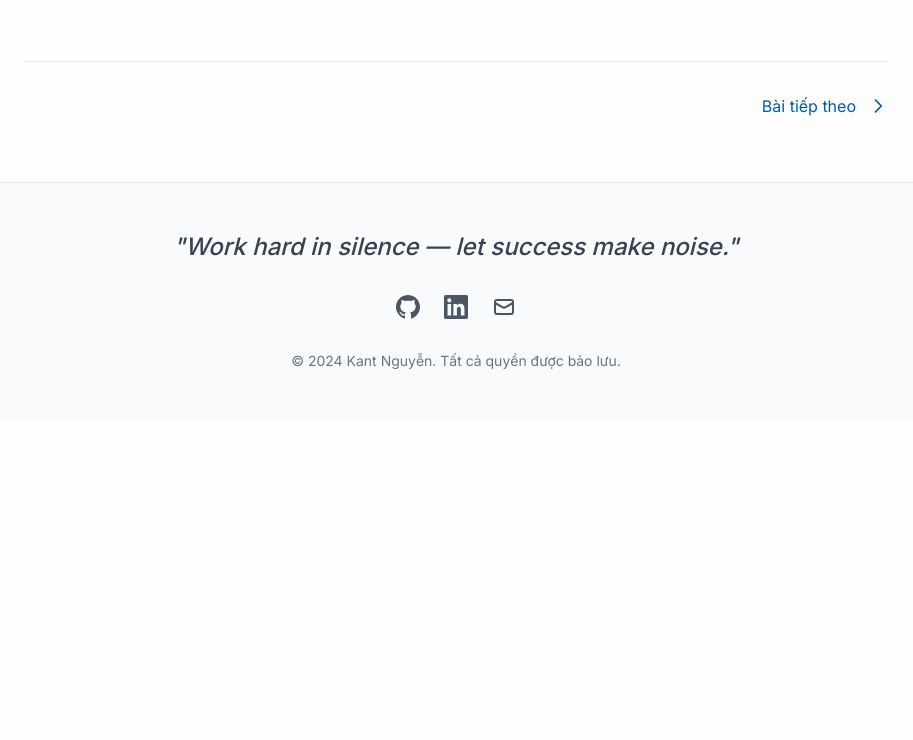
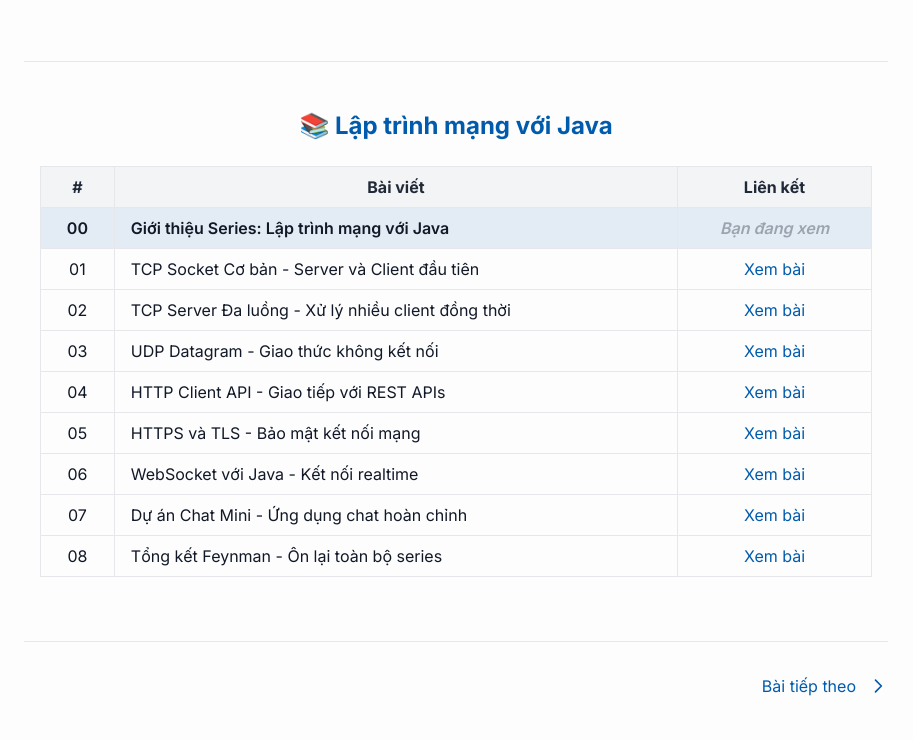
Before and after one commit to KhoiNguyendes23/Kant_Nguyen_Astro_Blog, an Astro site: page /Kant_Nguyen_Astro_Blog/blog/00-intro-environment in a window 1280 px wide. Shown: the part 5180-5920 px from the top of the page, without its empty margins (184-1097 px from the left). Before the commit the page ends 5599 px from the top, so only its background shows below. Built offline with nearby package versions, Linux system fonts and the light colour scheme; Astro itself is replaced by a stand-in of ours.

Commit message:
Update blog slug page with Series Overview, navigation fixes, and GitHub Pages base path support

```diff
--- a/src/content/config.ts
+++ b/src/content/config.ts
@@ -1,7 +1,7 @@
-import { defineCollection, z } from 'astro:content';
+import { defineCollection, z } from "astro:content";
 
 const posts = defineCollection({
-  type: 'content',
+  type: "content",
   schema: z.object({
     title: z.string(),
     description: z.string(),
@@ -14,7 +14,7 @@ const posts = defineCollection({
 });
 
 const javaNetworkSeries = defineCollection({
-  type: 'content',
+  type: "content",
   schema: z.object({
     title: z.string(),
     description: z.string(),
@@ -27,7 +27,7 @@ const javaNetworkSeries = defineCollection({
 });
 
 const javascriptNetworkSeries = defineCollection({
-  type: 'content',
+  type: "content",
   schema: z.object({
     title: z.string(),
     description: z.string(),
@@ -40,7 +40,7 @@ const javascriptNetworkSeries = defineCollection({
 });
 
 export const collections = {
-  'posts': posts,
-  'java-network-series': javaNetworkSeries,
-  'javascript-network-series': javascriptNetworkSeries,
+  posts: posts,
+  "java-network-series": javaNetworkSeries,
+  "javascript-network-series": javascriptNetworkSeries,
 };
--- a/src/content/java-network-series/00-intro-environment.md
+++ b/src/content/java-network-series/00-intro-environment.md
@@ -12,17 +12,17 @@ next: "./01-tcp-socket-basic.md"
 
 <div class="series-table">
 
-| # | Bài viết | Liên kết |
-|:-:|:---------------------------|:------------------------------|
-| 00 | Giới thiệu & Chuẩn bị môi trường | [00-intro-environment](./00-intro-environment.md) |
-| 01 | TCP Socket cơ bản | [01-tcp-socket-basic](./01-tcp-socket-basic.md) |
-| 02 | TCP Server đa luồng | [02-tcp-multithreaded-server](./02-tcp-multithreaded-server.md) |
-| 03 | Lập trình mạng với UDP | [03-udp-datagram](./03-udp-datagram.md) |
-| 04 | Java 11 HttpClient | [04-httpclient-api](./04-httpclient-api.md) |
-| 05 | HTTPS và TLS | [05-https-tls](./05-https-tls.md) |
-| 06 | WebSocket trong Java | [06-websocket-java](./06-websocket-java.md) |
-| 07 | Ứng dụng chat mini | [07-chat-mini-project](./07-chat-mini-project.md) |
-| 08 | Tổng kết & Feynman Review | [08-summary-feynman](./08-summary-feynman.md) |
+|  #  | Bài viết                         | Liên kết                                                        |
+| :-: | :------------------------------- | :-------------------------------------------------------------- |
+| 00  | Giới thiệu & Chuẩn bị môi trường | [00-intro-environment](./00-intro-environment.md)               |
+| 01  | TCP Socket cơ bản                | [01-tcp-socket-basic](./01-tcp-socket-basic.md)                 |
+| 02  | TCP Server đa luồng              | [02-tcp-multithreaded-server](./02-tcp-multithreaded-server.md) |
+| 03  | Lập trình mạng với UDP           | [03-udp-datagram](./03-udp-datagram.md)                         |
+| 04  | Java 11 HttpClient               | [04-httpclient-api](./04-httpclient-api.md)                     |
+| 05  | HTTPS và TLS                     | [05-https-tls](./05-https-tls.md)                               |
+| 06  | WebSocket trong Java             | [06-websocket-java](./06-websocket-java.md)                     |
+| 07  | Ứng dụng chat mini               | [07-chat-mini-project](./07-chat-mini-project.md)               |
+| 08  | Tổng kết & Feynman Review        | [08-summary-feynman](./08-summary-feynman.md)                   |
 
 </div>
 
@@ -31,6 +31,7 @@ next: "./01-tcp-socket-basic.md"
 Chào mừng bạn đến với series **"Lập trình mạng với Java"**! Trong series này, chúng ta sẽ cùng nhau khám phá cách Java xử lý các kết nối mạng, từ những khái niệm cơ bản nhất như TCP Socket đến những ứng dụng phức tạp như WebSocket và HTTPS.
 
 Bạn sẽ học được cách:
+
 - Tạo server và client sử dụng TCP/UDP
 - Xây dựng ứng dụng chat đa luồng
 - Làm việc với HTTP Client API
@@ -77,10 +78,12 @@ public class HelloWorldSocket {
 **Cài đặt môi trường:**
 
 1. **JDK 17**: Java Development Kit phiên bản 17 trở lên
+
    - Download từ [Oracle](https://www.oracle.com/java/technologies/downloads/) hoặc [OpenJDK](https://openjdk.org/)
    - Cài đặt và cấu hình JAVA_HOME
 
 2. **IntelliJ IDEA**: IDE chuyên nghiệp cho Java
+
    - Community Edition miễn phí
    - Hỗ trợ debugging mạnh mẽ
    - Tích hợp Git và Maven/Gradle
@@ -91,6 +94,7 @@ public class HelloWorldSocket {
    - Phù hợp cho người mới bắt đầu
 
 **Giải thích code:**
+
 - `Socket socket = new Socket("localhost", 8080)`: Tạo kết nối TCP đến địa chỉ localhost port 8080
 - `socket.close()`: Đóng kết nối để giải phóng tài nguyên
 - `IOException`: Xử lý lỗi khi không thể kết nối
--- a/src/pages/blog/[...slug].astro
+++ b/src/pages/blog/[...slug].astro
@@ -4,6 +4,7 @@ import Navbar from '../../components/Navbar.astro';
 import Footer from '../../components/Footer.astro';
 import { getCollection } from 'astro:content';
 
+// === Lấy tất cả bài viết từ nhiều collection ===
 export async function getStaticPaths() {
   const allPosts = await Promise.all([
     getCollection('posts'),
@@ -19,6 +20,17 @@ export async function getStaticPaths() {
 
 const { post } = Astro.props;
 const { Content } = await post.render();
+
+// === Hàm xử lý link (chuyển ./01-x.md -> /blog/[series]/01-x/) ===
+function normalizeLink(link) {
+  if (!link) return null;
+  const collection = post.collection ?? 'posts';
+  const clean = link.replace('./', '').replace('.md', '').replace(/^\//, '');
+  return `/Kant_Nguyen_Astro_Blog/blog/${collection}/${clean}/`;
+}
+
+const prevLink = normalizeLink(post.data.prev);
+const nextLink = normalizeLink(post.data.next);
 ---
 
 <BaseLayout title={`${post.data.title} - Kant Nguyễn`}>
@@ -48,7 +60,7 @@ const { Content } = await post.render();
           </div>
 
           <div class="flex flex-wrap justify-center gap-2 mt-6">
-            {post.data.tags.map(tag => (
+            {post.data.tags?.map(tag => (
               <span class="px-3 py-1 bg-gray-100 dark:bg-gray-700 text-gray-700 dark:text-gray-300 text-sm rounded-md">
                 {tag}
               </span>
@@ -65,31 +77,83 @@ const { Content } = await post.render();
           <Content />
         </article>
 
+        <!-- Series Overview Section -->
+        {post.data.series && (
+          <section class="mt-16 mb-8 pt-12 border-t border-gray-200 dark:border-gray-700">
+            <div class="max-w-4xl mx-auto px-4">
+              <h2 class="text-2xl font-bold mb-6 text-center text-primary">
+                📚 {post.data.series}
+              </h2>
+              {
+                await getCollection(post.collection).then(allSeries => {
+                  const sorted = allSeries.sort((a, b) => a.slug.localeCompare(b.slug));
+                  return (
+                    <div class="overflow-x-auto">
+                      <table class="min-w-full border border-gray-200 dark:border-gray-700 text-sm md:text-base">
+                        <thead class="bg-gray-100 dark:bg-gray-800 text-gray-800 dark:text-gray-200">
+                          <tr>
+                            <th class="px-4 py-2 border">#</th>
+                            <th class="px-4 py-2 border">Bài viết</th>
+                            <th class="px-4 py-2 border">Liên kết</th>
+                          </tr>
+                        </thead>
+                        <tbody>
+                          {
+                            sorted.map((item, i) => {
+                              const isActive = item.slug === post.slug;
+                              return (
+                                <tr
+                                  class={`${isActive ? 'bg-primary/10 dark:bg-primary/20 font-semibold' : 'hover:bg-gray-50 dark:hover:bg-gray-800'} transition-colors`}
+                                >
+                                  <td class="border px-4 py-2 text-center">{String(i).padStart(2, '0')}</td>
+                                  <td class="border px-4 py-2">{item.data.title}</td>
+                                  <td class="border px-4 py-2 text-center">
+                                    {isActive ? (
+                                      <span class="text-gray-400 italic">Bạn đang xem</span>
+                                    ) : (
+                                      <a
+                                        href={`/Kant_Nguyen_Astro_Blog/blog/${post.collection}/${item.slug}/`}
+                                        class="text-primary hover:text-primary/80 transition-colors"
+                                      >
+                                        Xem bài
+                                      </a>
+                                    )}
+                                  </td>
+                                </tr>
+                              );
+                            })
+                          }
+                        </tbody>
+                      </table>
+                    </div>
+                  );
+                })
+              }
+            </div>
+          </section>
+        )}
+
         <!-- Navigation -->
-        {(post.data.prev || post.data.next) && (
+        {(prevLink || nextLink) && (
           <div class="mt-16 pt-8 border-t border-gray-200 dark:border-gray-700">
             <div class="flex justify-between items-center">
-              {post.data.prev ? (
-                <a href={post.data.prev} class="flex items-center space-x-3 text-primary hover:text-primary/80 transition-colors">
+              {prevLink ? (
+                <a href={prevLink} class="flex items-center space-x-3 text-primary hover:text-primary/80 transition-colors">
                   <svg class="w-5 h-5" fill="none" stroke="currentColor" viewBox="0 0 24 24">
                     <path stroke-linecap="round" stroke-linejoin="round" stroke-width="2" d="M15 19l-7-7 7-7"></path>
                   </svg>
                   <span>Bài trước</span>
                 </a>
-              ) : (
-                <div></div>
-              )}
+              ) : <div></div>}
 
-              {post.data.next ? (
-                <a href={post.data.next} class="flex items-center space-x-3 text-primary hover:text-primary/80 transition-colors">
+              {nextLink ? (
+                <a href={nextLink} class="flex items-center space-x-3 text-primary hover:text-primary/80 transition-colors">
                   <span>Bài tiếp theo</span>
                   <svg class="w-5 h-5" fill="none" stroke="currentColor" viewBox="0 0 24 24">
                     <path stroke-linecap="round" stroke-linejoin="round" stroke-width="2" d="M9 5l7 7-7 7"></path>
                   </svg>
                 </a>
-              ) : (
-                <div></div>
-              )}
+              ) : <div></div>}
             </div>
           </div>
         )}
@@ -101,40 +165,12 @@ const { Content } = await post.render();
 </BaseLayout>
 
 <style>
-  .prose {
-    color: rgb(55 65 81);
-  }
-
-  .dark .prose {
-    color: rgb(209 213 219);
-  }
-
-  .prose h1, .prose h2, .prose h3, .prose h4, .prose h5, .prose h6 {
-    color: rgb(17 24 39);
-  }
-
-  .dark .prose h1, .dark .prose h2, .dark .prose h3, .dark .prose h4, .dark .prose h5, .dark .prose h6 {
-    color: rgb(243 244 246);
-  }
-
-  .prose code {
-    background-color: rgb(243 244 246);
-    padding: 0.125rem 0.25rem;
-    border-radius: 0.25rem;
-    font-size: 0.875em;
-  }
-
-  .dark .prose code {
-    background-color: rgb(55 65 81);
-  }
-
-  .prose pre {
-    background-color: rgb(17 24 39);
-    color: rgb(243 244 246);
-  }
-
-  .prose blockquote {
-    border-left-color: rgb(99 102 241);
-    background-color: rgb(99 102 241 / 0.05);
-  }
+  .prose { color: rgb(55 65 81); }
+  .dark .prose { color: rgb(209 213 219); }
+  .prose h1, .prose h2, .prose h3, .prose h4, .prose h5, .prose h6 { color: rgb(17 24 39); }
+  .dark .prose h1, .dark .prose h2, .dark .prose h3, .dark .prose h4, .dark .prose h5, .dark .prose h6 { color: rgb(243 244 246); }
+  .prose code { background-color: rgb(243 244 246); padding: 0.125rem 0.25rem; border-radius: 0.25rem; font-size: 0.875em; }
+  .dark .prose code { background-color: rgb(55 65 81); }
+  .prose pre { background-color: rgb(17 24 39); color: rgb(243 244 246); }
+  .prose blockquote { border-left-color: rgb(99 102 241); background-color: rgb(99 102 241 / 0.05); }
 </style>
--- a/src/styles/global.css
+++ b/src/styles/global.css
@@ -180,7 +180,7 @@ body {
 @media (prefers-color-scheme: dark) {
   .series-table table {
     background: linear-gradient(180deg, #1b1f24 0%, #222a34 100%);
-    box-shadow: 0 4px 12px rgba(0,0,0,0.3);
+    box-shadow: 0 4px 12px rgba(0, 0, 0, 0.3);
   }
   .series-table th {
     background: #0073e6;
```
Also changed, not shown: src/content/java-network-series/01-tcp-socket-basic.md (+16 -11 lines).
